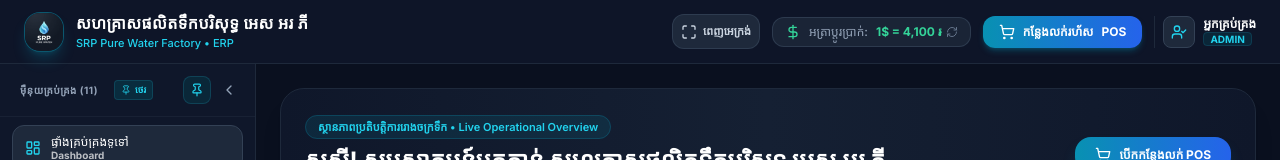
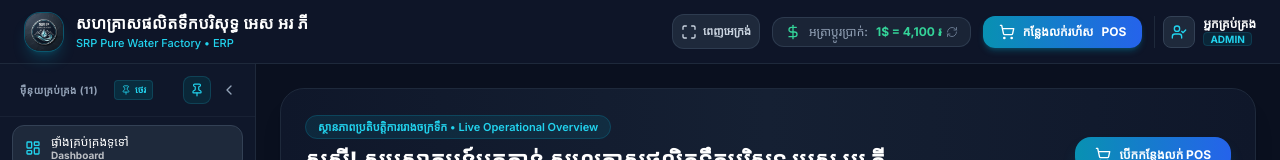
Before and after one commit to Sarak-creator/Srp, a Next.js app: page / in a window 1280 px wide. Shown: the top 160 px of the page. Built offline with nearby package versions, Linux system fonts and the light colour scheme; no server answers; the database is empty; a web font is replaced by a local one.

Commit message:
feat: set Option 3 Luxury Nature Crest as official logo for SRP Pure Water

```diff
--- a/src/app/layout.tsx
+++ b/src/app/layout.tsx
@@ -25,14 +25,14 @@ export const metadata: Metadata = {
   },
   icons: {
     icon: [
+      { url: '/srp_logo_option3_nature_crest.jpg', type: 'image/jpeg' },
       { url: '/icon.svg', type: 'image/svg+xml' },
       { url: '/icon-192.png', sizes: '192x192', type: 'image/png' },
       { url: '/icon-512.png', sizes: '512x512', type: 'image/png' },
     ],
-    shortcut: '/icon.svg',
+    shortcut: '/srp_logo_option3_nature_crest.jpg',
     apple: [
-      { url: '/icon-192.png', sizes: '192x192', type: 'image/png' },
-      { url: '/icon-512.png', sizes: '512x512', type: 'image/png' },
+      { url: '/srp_logo_option3_nature_crest.jpg', sizes: '180x180', type: 'image/jpeg' },
     ],
   },
 };
@@ -51,7 +51,7 @@ export default function RootLayout({
         <meta name="apple-mobile-web-app-capable" content="yes" />
         <meta name="apple-mobile-web-app-status-bar-style" content="black-translucent" />
         <meta name="apple-mobile-web-app-title" content="SRP ERP" />
-        <link rel="apple-touch-icon" href="/icon-192.png" />
+        <link rel="apple-touch-icon" href="/srp_logo_option3_nature_crest.jpg" />
       </head>
       <body className="min-h-screen bg-slate-950 text-slate-100 antialiased selection:bg-brand-500 selection:text-white">
         {children}
--- a/src/components/common/SrpLogo.tsx
+++ b/src/components/common/SrpLogo.tsx
@@ -15,7 +15,7 @@ export const SrpLogo: React.FC<SrpLogoProps> = ({
   showText = true,
   className = '',
   subtitle = 'PURE WATER',
-  logoSrc = '/srp_logo_option1_minimalist.jpg',
+  logoSrc = '/srp_logo_option3_nature_crest.jpg',
 }) => {
   const getDimension = () => {
     if (typeof size === 'number') return size;
```
Also changed, not shown: public/manifest.json.
